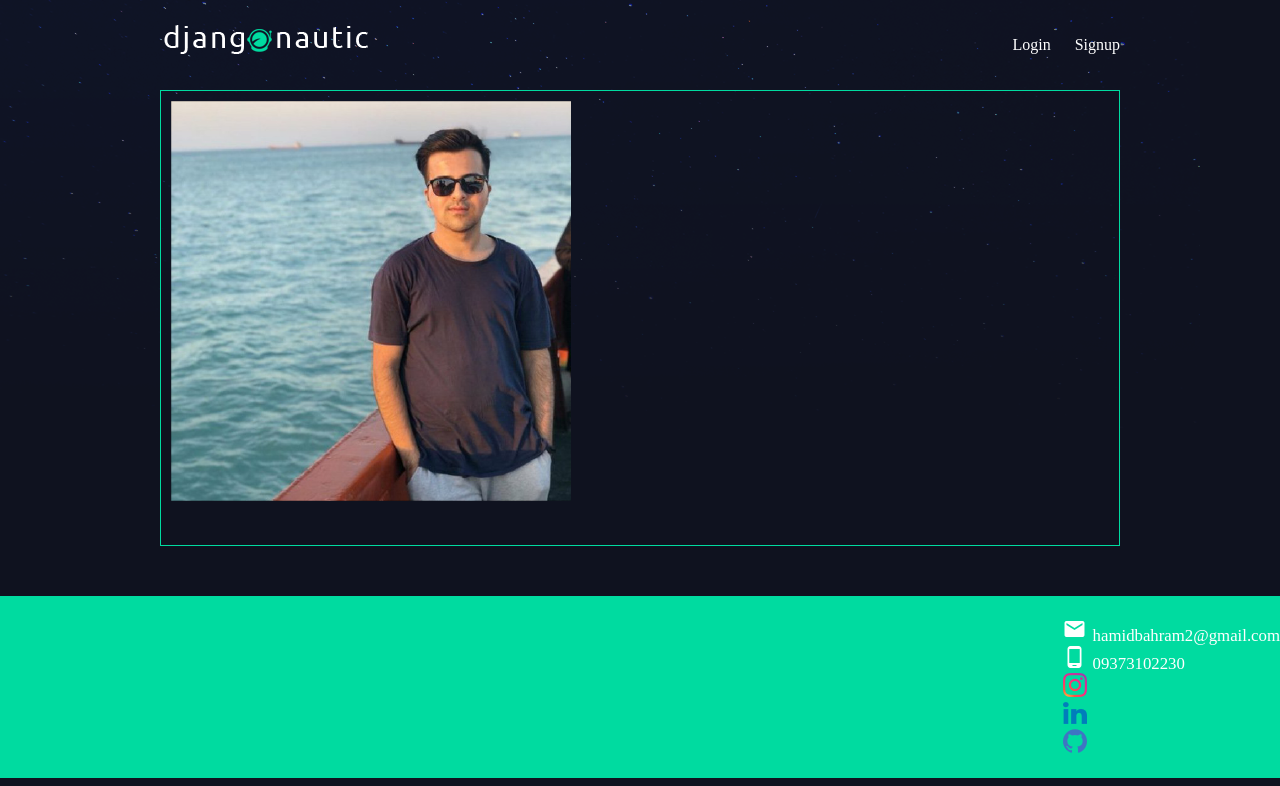
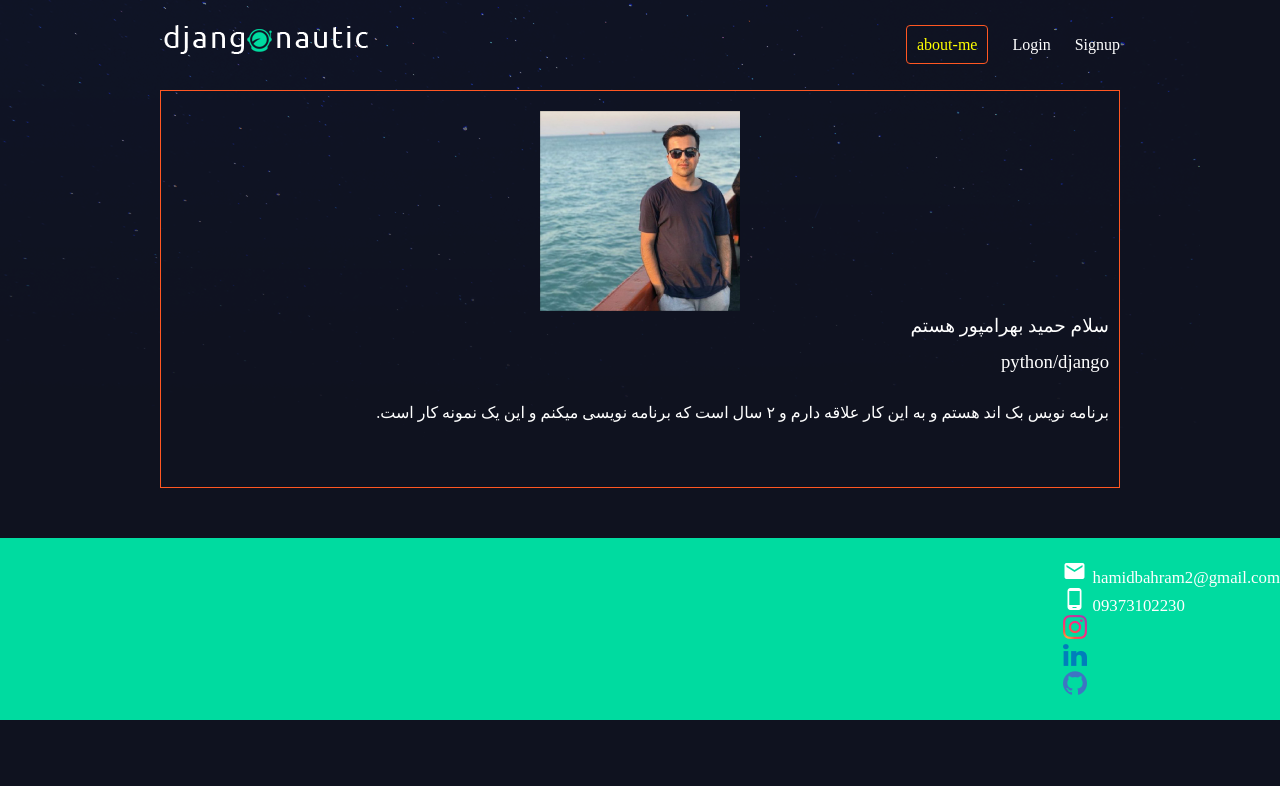
Before and after one commit to hamidbahram/Articl-web, a Django app: page /articles/aboutme/ in a window 1280 px wide. Shown: the top 786 px of the page. Run offline with Django 3.2, Linux system fonts and the light colour scheme.

Commit message:
styling the aboutme

```diff
--- a/accounts/templates/accounts/login.html
+++ b/accounts/templates/accounts/login.html
@@ -1,7 +1,7 @@
 {% extends 'base_layout.html' %}
 
 {% block content %}
-     <h1>Log in</h1>
+    <h1 class="color">Log in</h1>
     <br>
     <form class="site-form" action="{% url 'accounts:login' %}" method="post">
         {% csrf_token %}
--- a/accounts/templates/accounts/signup.html
+++ b/accounts/templates/accounts/signup.html
@@ -1,7 +1,7 @@
 {% extends 'base_layout.html' %}
 
 {% block content %}
-    <h1>signup</h1>
+    <h1 class='color'>sign up</h1>
     <br>
     <form class="site-form" action="/accounts/signup/" method="post">
         {% csrf_token %}
--- a/articles/templates/articles/aboutme.html
+++ b/articles/templates/articles/aboutme.html
@@ -4,9 +4,19 @@
 {% block content %}
 
    <body>
-       <div class="article">
+       <div class="border">
+           <!-- <h1>معرفی</h1> -->
            <div id="image">
-               <img src="{% static 'me.png' %}" alt="">
+               <img style="width: 200px; height:200px;" src="{% static 'me.png' %}" alt="not found">
+           </div>
+           <div class="body">
+                <h3 style="float: right">سلام حمید بهرامپور هستم</h3>
+                <br>
+                <br>
+                <h3 style="float: right">python/django</h3>
+                <br>
+                <br>
+                <p style="float: right">.برنامه نویس بک اند هستم و به این کار علاقه دارم و ۲ سال است که برنامه نویسی میکنم و این یک نمونه کار است</p>
            </div>
        </div>
    </body>
--- a/assets/styles.css
+++ b/assets/styles.css
@@ -158,3 +158,25 @@ footer{
     margin-top:50px;
     clear:both;
 }
+
+.border{
+    padding: 10px;
+    border: 1px solid #ff5722;
+    /* position: relative; */
+    padding-bottom: 100px;
+}
+
+#image{
+    margin-top:10px;
+    text-align:center;
+}
+.color{
+    color:#db8300;
+}
+
+a.about{
+    border:1px solid #ff5722;
+    padding:10px;
+    border-radius:4px;
+    color:#ffff00;
+}
--- a/templates/base_layout.html
+++ b/templates/base_layout.html
@@ -13,20 +13,21 @@
         <h1><a href="{% url 'home' %}"><img src="{% static 'logo.png' %}" alt="not found"></a></h1>
         <nav>
             <ul>
+                <li><a href="{% url 'articles:aboutme' %}" class="about">about-me</a></li>
                 {% if user.is_authenticated %}
-                   <li>
+                <li>
                        <form class="logout-link" action="{% url 'accounts:logout' %}" method="post">
                            {% csrf_token %}
                            <button type="submit">Logout</button>
                        </form>
                    </li>
                    <li><a href="{% url 'articles:create' %}" class="highlight">New Article</a></li>
-                {% else %}
+                   {% else %}
                    <li><a href="{% url 'accounts:login' %}">Login</a></li>
                    <li><a href="{% url 'accounts:signup' %}">Signup</a></li>
-                {% endif %}
-            </ul>
-        </nav>
+                   {% endif %}
+                </ul>
+            </nav>
     </header>
     <div class="wrapper">
         {% block content %}
```
